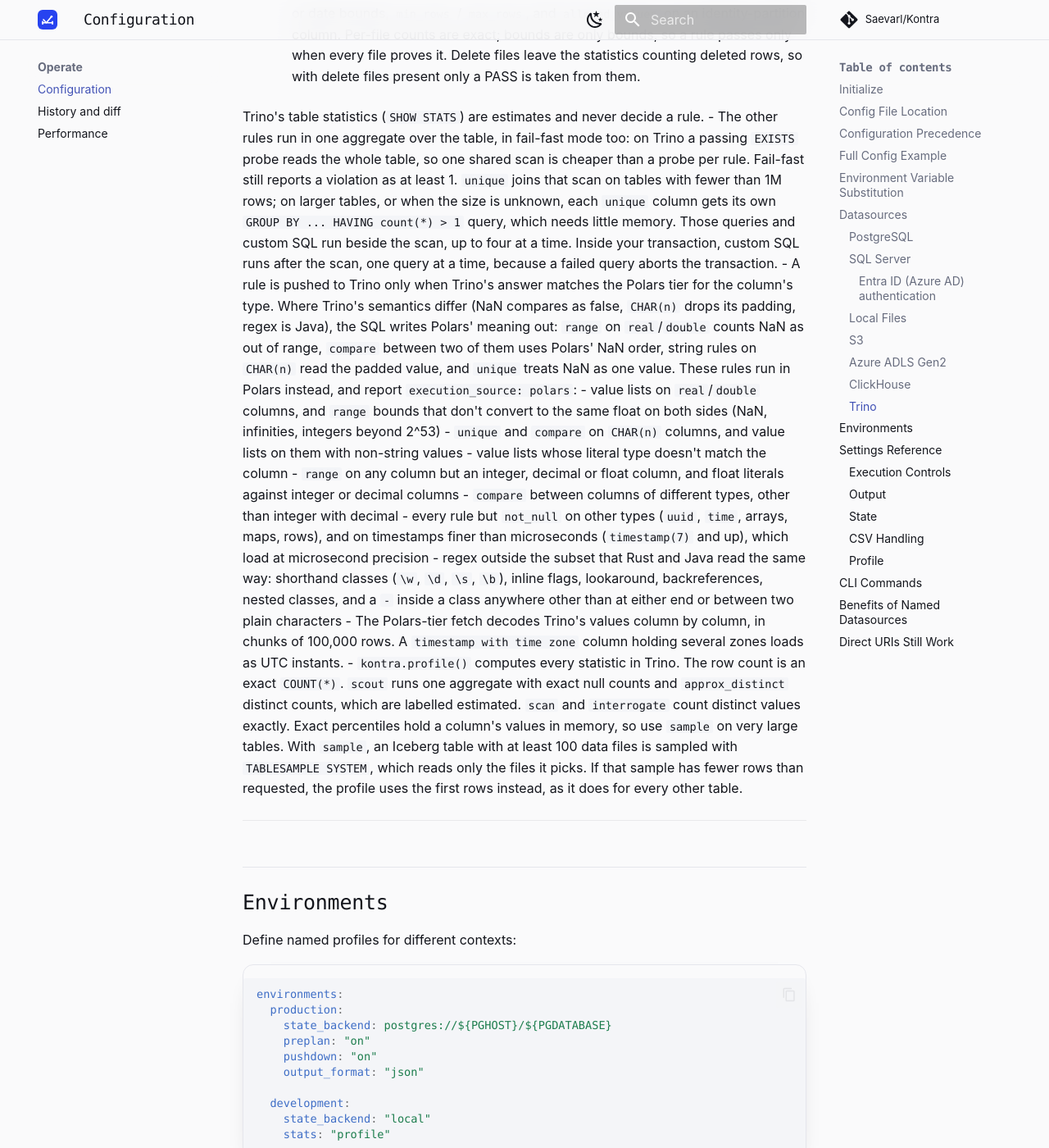
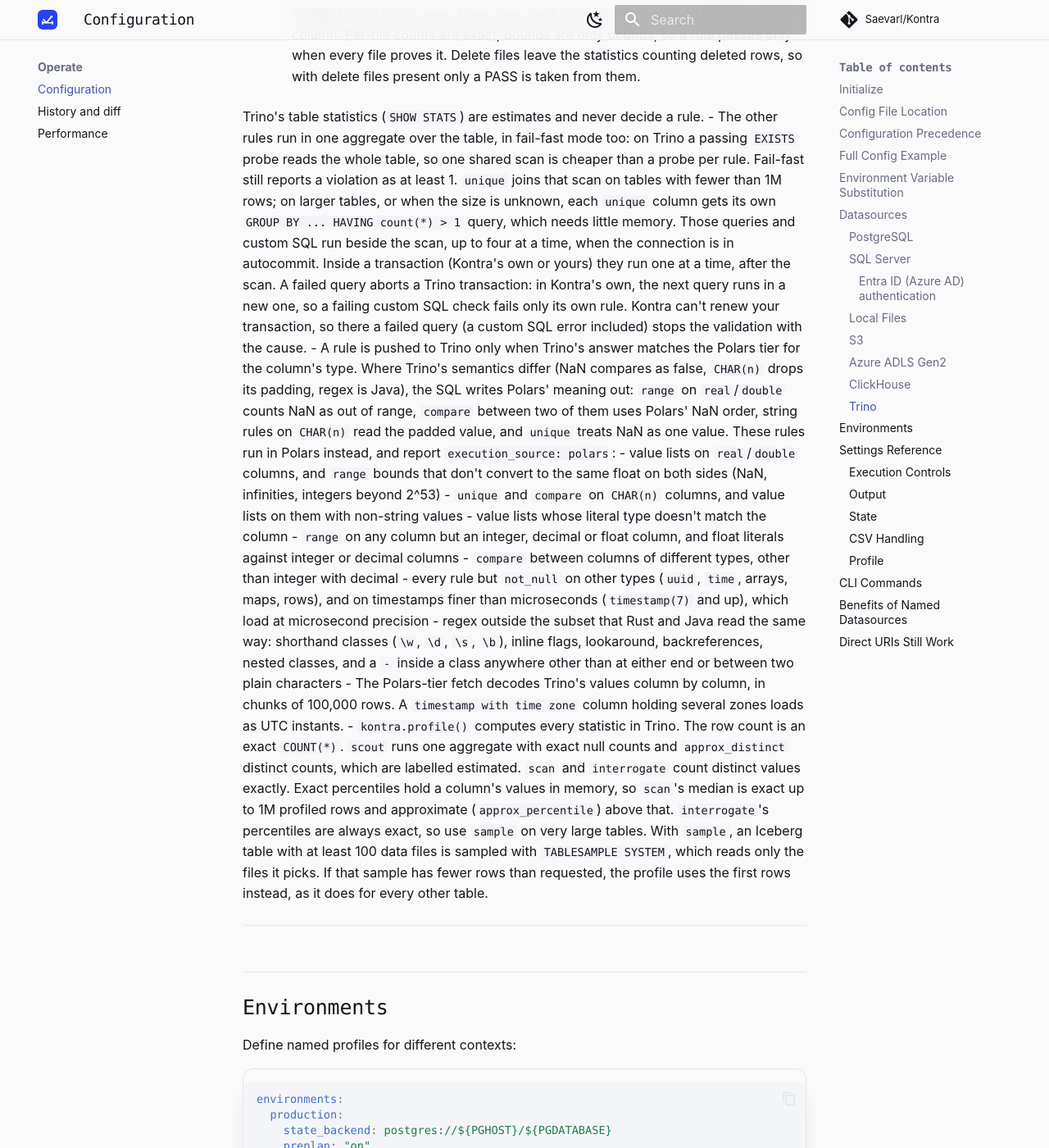
Before and after one commit to Saevarl/Kontra, an MkDocs documentation site: the page built from docs/reference/config.md, in a window 1280 px wide and 1400 px high, scrolled down 11299 px. Shown: the whole window at 82% size. Built offline with MkDocs 1.6.1 and Material for MkDocs 9.7.7, drawn with Linux system fonts in a browser that asks for light colours; comment, search, counter and statistics services are not loaded.

Commit message:
Docs: Trino queries one at a time in a transaction; large scan medians approximate
Co-Authored-By: Claude Opus 5.5 <noreply@anthropic.com>
(cherry picked from commit f6696437583c45b506c8281a211a54855b473c47)

```diff
--- a/docs/reference/config.md
+++ b/docs/reference/config.md
@@ -493,9 +493,13 @@ same state of an Iceberg table, even when a writer commits in between:
   least 1. `unique` joins that scan on tables with fewer than 1M rows; on larger
   tables, or when the size is unknown, each `unique` column gets its own
   `GROUP BY ... HAVING count(*) > 1` query, which needs little memory. Those
-  queries and custom SQL run beside the scan, up to four at a time. Inside your
-  transaction, custom SQL runs after the scan, one query at a time, because a
-  failed query aborts the transaction.
+  queries and custom SQL run beside the scan, up to four at a time, when the
+  connection is in autocommit. Inside a transaction (Kontra's own or yours)
+  they run one at a time, after the scan. A failed query aborts a Trino
+  transaction: in Kontra's own, the next query runs in a new one, so a failing
+  custom SQL check fails only its own rule. Kontra can't renew your
+  transaction, so there a failed query (a custom SQL error included) stops the
+  validation with the cause.
 - A rule is pushed to Trino only when Trino's answer matches the Polars tier for
   the column's type. Where Trino's semantics differ (NaN compares as false,
   `CHAR(n)` drops its padding, regex is Java), the SQL writes Polars' meaning
@@ -527,7 +531,9 @@ same state of an Iceberg table, even when a writer commits in between:
   exact `COUNT(*)`. `scout` runs one aggregate with exact null counts and
   `approx_distinct` distinct counts, which are labelled estimated. `scan` and
   `interrogate` count distinct values exactly. Exact percentiles hold a
-  column's values in memory, so use `sample` on very large tables. With
+  column's values in memory, so `scan`'s median is exact up to 1M profiled
+  rows and approximate (`approx_percentile`) above that. `interrogate`'s
+  percentiles are always exact, so use `sample` on very large tables. With
   `sample`, an Iceberg table with at least 100 data files is sampled with
   `TABLESAMPLE SYSTEM`, which reads only the files it picks. If that sample has
   fewer rows than requested, the profile uses the first rows instead, as it
```
Also changed, not shown: docs/advanced/performance.md (+3 -1 lines).
